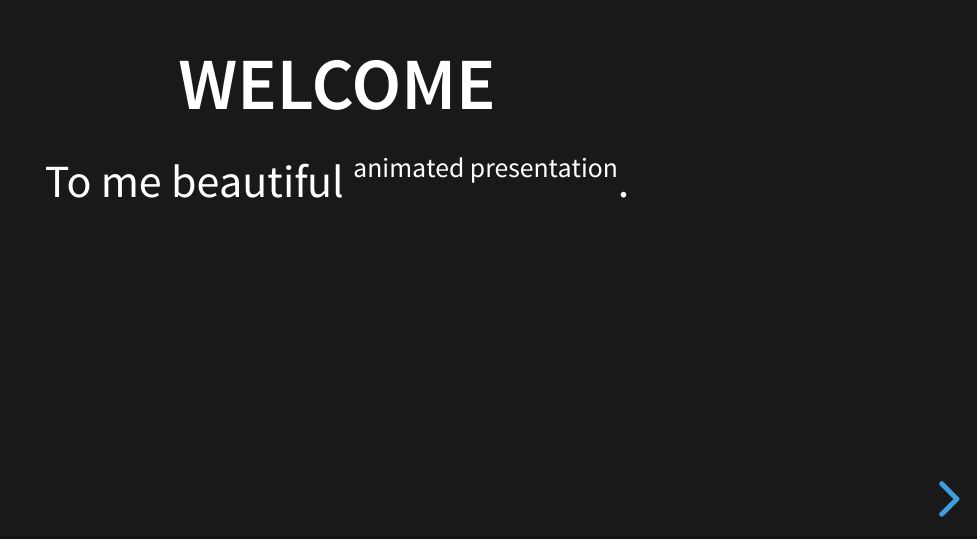
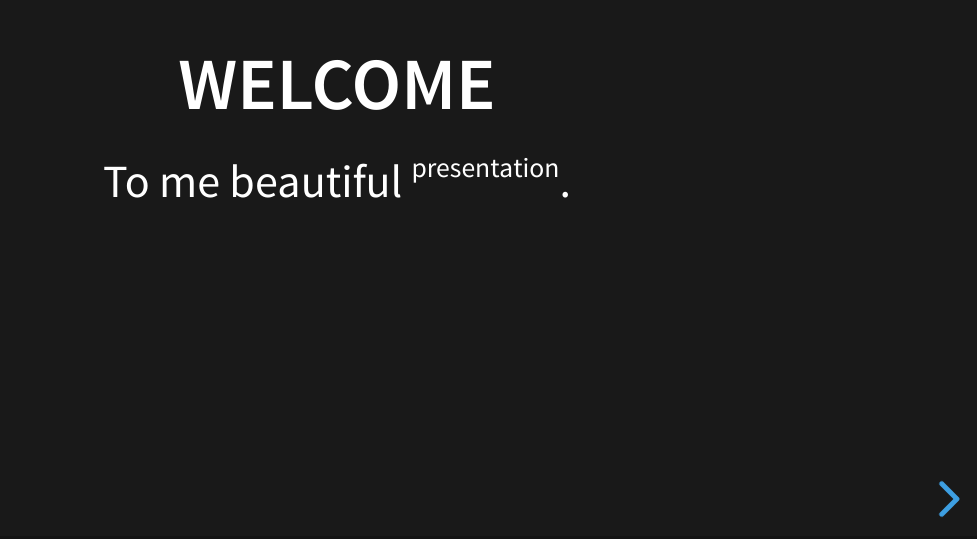
Before and after one commit to jaywithannE/TDA-on-KPIs, a website: page index.html in a window 1280 px wide. Shown: the part 261-800 px from the top of the page, without its empty margins (303-1280 px from the left). Drawn offline with Linux system fonts and the light colour scheme.

Commit message:
Update index.html

```diff
--- a/index.html
+++ b/index.html
@@ -4,7 +4,7 @@
 		<meta charset="utf-8">
 		<meta name="viewport" content="width=device-width, initial-scale=1.0, maximum-scale=1.0, user-scalable=no">
 
-		<title>reveal.js</title>
+		<title>TDA on KPIs</title>
 
 		<link rel="stylesheet" href="dist/reset.css">
 		<link rel="stylesheet" href="dist/reveal.css">
@@ -19,7 +19,7 @@
 				<section>
   <h2>Welcome</h2>
   <p>
-    To me beautiful <small>animated presentation</small>.
+    To me beautiful <small>presentation</small>.
   </p>
 </section>
 
```
